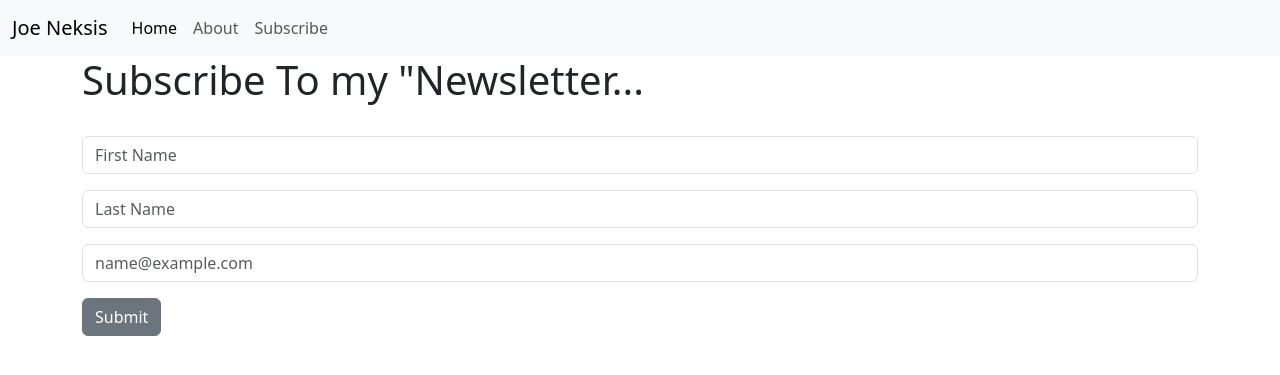
After one commit to me-chidi/my_flask, a Flask app: page /subscribe in a window 1280 px wide. The commit adds this page. Shown: the top 375 px of the page. Run offline with Flask 3, Linux system fonts and the light colour scheme.

Commit message:
added web form error handling

```diff
--- a/app.py
+++ b/app.py
@@ -1,12 +1,36 @@
-from flask import Flask, render_template
+from flask import Flask, render_template, request
 
 app = Flask(__name__)
+subscribers = []
 
 @app.route('/')
 def index():
-    return render_template("index.html")
+    return render_template('index.html')
 
 @app.route('/about')
 def about():
     names = ['John', 'Mary', 'Sally', 'Wes']
-    return render_template("about.html", names=names)
+    return render_template('about.html', names=names)
+
+@app.route('/subscribe')
+def subscribe():
+    title = 'Subscribe to my email newsletter'
+    return render_template('subscribe.html', title=title)
+
+@app.route('/form', methods=['POST'])
+def form():
+    first_name = request.form.get('first_name')
+    last_name = request.form.get('last_name')
+    email = request.form.get('email_addr')
+
+    if not first_name or not last_name or not email:
+        err_stmt = 'All Form Fields Required...'
+        return render_template('subscribe.html', err_stmt=err_stmt,
+                               first_name=first_name,
+                                last_name=last_name,
+                                email=email)
+
+
+    subscribers.append(f'{first_name} {last_name} | {email}')
+    title = 'Thank you!'
+    return render_template('form.html', title=title, subscribers=subscribers)
--- a/templates/base.html
+++ b/templates/base.html
@@ -24,8 +24,10 @@
               <li class="nav-item">
                 <a class="nav-link" href="{{ url_for("about") }}">About</a><!-- this gives the url for a page not hardcoding it -->
               </li>
+              <li class="nav-item">
+                <a class="nav-link" href="{{ url_for("subscribe") }}">Subscribe</a><!-- this gives the url for a page not hardcoding it -->
+              </li>
             </ul>
-
           </div>
         </div>
       </nav>
--- /dev/null
+++ b/templates/subscribe.html
@@ -0,0 +1,31 @@
+{% extends "base.html" %}
+{% block title %}{{title}}{% endblock %}
+
+{% block content %}
+    <div class="container">
+      {% if err_stmt %}
+        <div class="alert alert-warning alert-dismissible fade show" role="alert">
+          <strong>{{ err_stmt }}</strong>
+          <button type="button" class="btn-close" data-bs-dismiss="alert" aria-label="Close"></button>
+        </div>
+      {% endif %}
+
+        <h1>Subscribe To my "Newsletter...</h1>
+        <br>
+        <form action="/form" method="POST">
+          <div class="mb-3">
+            <input type="text" class="form-control" id="exampleFormControlInput1" placeholder="First Name" name="first_name" value="{{ first_name }}">
+          </div>
+          <div class="mb-3">
+            <input type="text" class="form-control" id="exampleFormControlInput1" placeholder="Last Name" name="last_name" value="{{ last_name }}">
+          </div>
+          <div class="mb-3">
+            <input type="email" class="form-control" id="exampleInputEmail1" placeholder="name@example.com" aria-describedby="emailHelp" name="email_addr" value="{{ email }}">
+          </div>
+          <button type="submit" class="btn btn-secondary">Submit</button>
+        </form>
+      </div>
+
+
+
+{% endblock %}
```
Also changed, not shown: templates/fail.html (added, +24 -0 lines), templates/form.html (added, +15 -0 lines).
